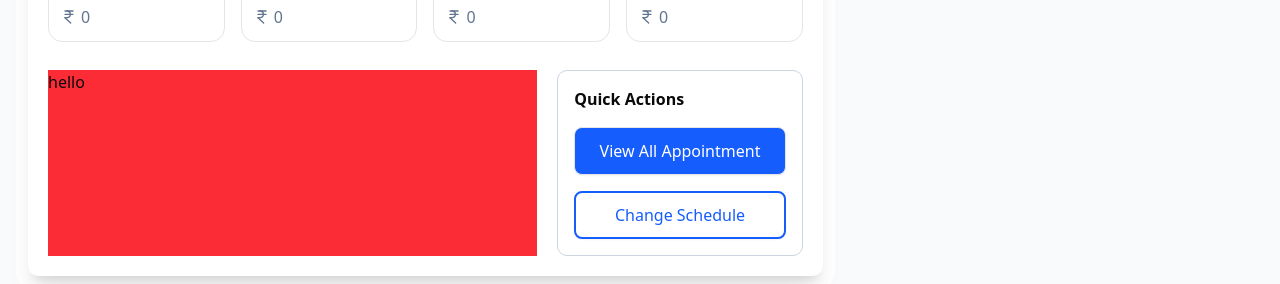
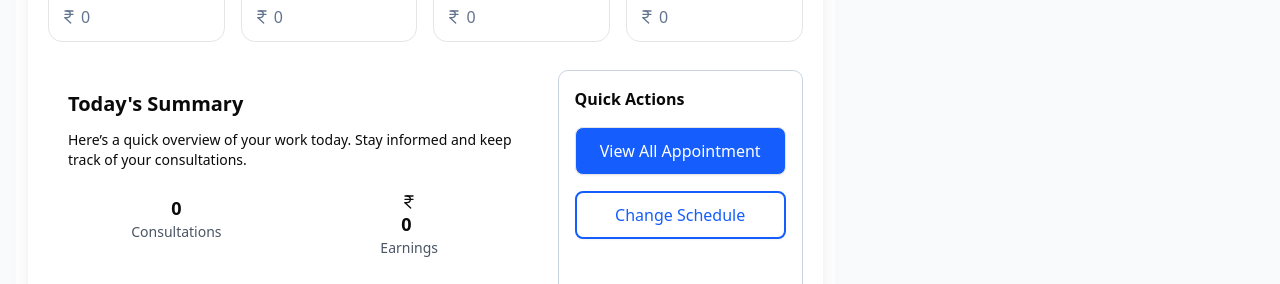
Before and after one commit to kapil01234kapil/The-Doctors-App, a Next.js app: page /doctor/profile in a window 1280 px wide. Shown: the part 668-952 px from the top of the page. Built offline with nearby package versions, Linux system fonts and the light colour scheme.

Commit message:
updated doctors profile page

```diff
--- a/src/components/doctor/profile/DoctorsProfile.jsx
+++ b/src/components/doctor/profile/DoctorsProfile.jsx
@@ -353,7 +353,27 @@ const DoctorsProfile = () => {
           </div>
 
           <div className="flex flex-col lg:flex-row gap-5 w-full">
-            <div className="w-full lg:w-2/3 bg-red-500">hello</div>
+<div className="w-full  lg:w-2/3  p-5 rounded-lg flex flex-col gap-3">
+  <h2 className=" font-bold text-xl">Today's Summary</h2>
+  <p className=" text-sm">
+    Here’s a quick overview of your work today. Stay informed and keep track of your consultations.
+  </p>
+  <div className="grid grid-cols-2 gap-4">
+    <div className="bg-white rounded-lg p-3 flex flex-col items-center">
+      <h3 className="font-bold text-lg">{todaysConsultations.length}</h3>
+      <p className="text-sm text-gray-600">Consultations</p>
+    </div>
+    <div className="bg-white rounded-lg p-3 flex flex-col items-center">
+      <h3 className="font-bold text-lg">
+        <IndianRupee size={16} /> {calcEarnings(todaysConsultations)}
+      </h3>
+      <p className="text-sm text-gray-600">Earnings</p>
+    </div>
+  </div>
+  <p className=" text-xs mt-3">
+    Keep your schedule updated for a smooth workflow. You can view all appointments or change your schedule using the Quick Actions panel.
+  </p>
+</div>
             <div className="rounded-lg border border-slate-300 w-full lg:w-1/3 flex flex-col p-4 gap-4">
               <h1 className="font-semibold">Quick Actions</h1>
               <Button
```
